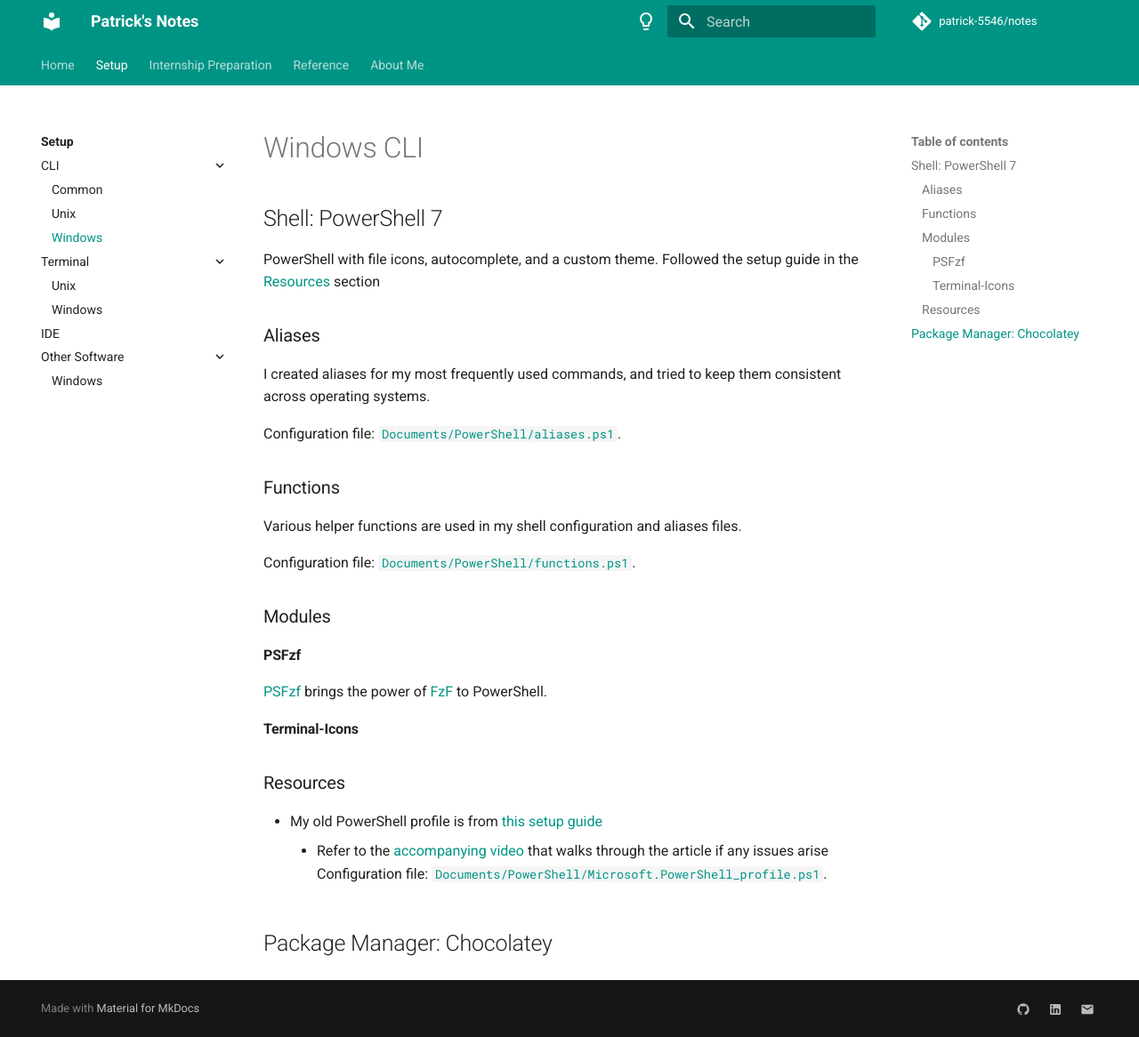
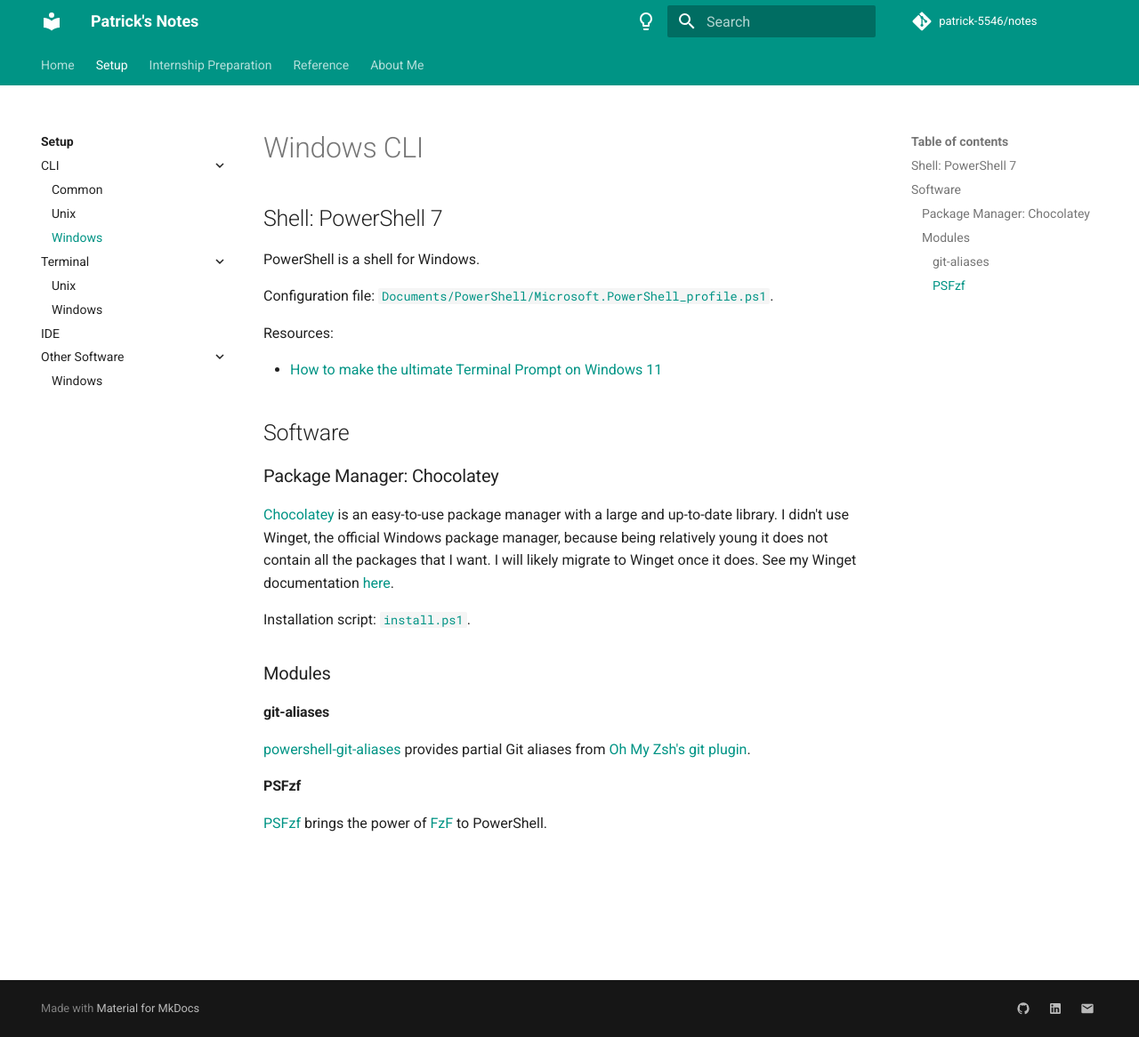
Before and after one commit to patrick-5546/notes, an MkDocs documentation site: the page built from docs/setup/cli/windows-cli.md, in a window 1280 px wide and 1166 px high. Shown: the whole window at 89% size. Built offline with MkDocs 1.6.1 and Material for MkDocs 9.7.7, drawn with Linux system fonts in a browser that asks for light colours; comment, search, counter and statistics services are not loaded.

Commit message:
Finish writing CLI section

```diff
--- a/docs/setup/cli/windows-cli.md
+++ b/docs/setup/cli/windows-cli.md
@@ -2,32 +2,31 @@
 
 ## Shell: PowerShell 7
 
-PowerShell with file icons, autocomplete, and a custom theme. Followed the setup guide in the [Resources](#resources) section
+PowerShell is a shell for Windows.
 
-### Aliases
+Configuration file: [`Documents/PowerShell/Microsoft.PowerShell_profile.ps1`](https://github.com/patrick-5546/dotfiles/blob/main/Documents/PowerShell/Microsoft.PowerShell_profile.ps1).
 
-I created aliases for my most frequently used commands, and tried to keep them consistent across operating systems.
+Resources:
 
-Configuration file: [`Documents/PowerShell/aliases.ps1`](https://github.com/patrick-5546/dotfiles/blob/main/Documents/PowerShell/aliases.ps1).
+- [How to make the ultimate Terminal Prompt on Windows 11](https://www.youtube.com/watch?v=VT2L1SXFq9U&list=LL)
 
-### Functions
+## Software
 
-Various helper functions are used in my shell configuration and aliases files.
+### Package Manager: Chocolatey
 
-Configuration file: [`Documents/PowerShell/functions.ps1`](https://github.com/patrick-5546/dotfiles/blob/main/Documents/PowerShell/functions.ps1).
+[Chocolatey](https://chocolatey.org) is an easy-to-use package manager with a large and up-to-date library.
+I didn't use Winget, the official Windows package manager, because being relatively young it does not contain all the packages that I want.
+I will likely migrate to Winget once it does. See my Winget documentation [here](../software/windows-software.md#winget).
+
+Installation script: [`install.ps1`](https://github.com/patrick-5546/dotfiles/blob/main/install.ps1).
 
 ### Modules
+
+#### git-aliases
+
+[powershell-git-aliases](https://github.com/gluons/powershell-git-aliases) provides partial Git aliases from
+[Oh My Zsh's git plugin](https://github.com/ohmyzsh/ohmyzsh/tree/master/plugins/git).
 
 #### PSFzf
 
 [PSFzf](https://github.com/kelleyma49/PSFzf) brings the power of [FzF](./common-cli.md#fzf) to PowerShell.
-
-#### Terminal-Icons
-
-### Resources
-
-- My old PowerShell profile is from [this setup guide](https://www.hanselman.com/blog/my-ultimate-powershell-prompt-with-oh-my-posh-and-the-windows-terminal)
-    - Refer to the [accompanying video](https://www.youtube.com/watch?v=VT2L1SXFq9U&list=LL&index=21) that walks through the article if any issues arise
-Configuration file: [`Documents/PowerShell/Microsoft.PowerShell_profile.ps1`](https://github.com/patrick-5546/dotfiles/blob/main/Documents/PowerShell/Microsoft.PowerShell_profile.ps1).
-
-## Package Manager: Chocolatey
```
Also changed, not shown: docs/setup/cli/common-cli.md (+21 -0 lines), docs/setup/cli/unix-cli.md (+11 -13 lines).
